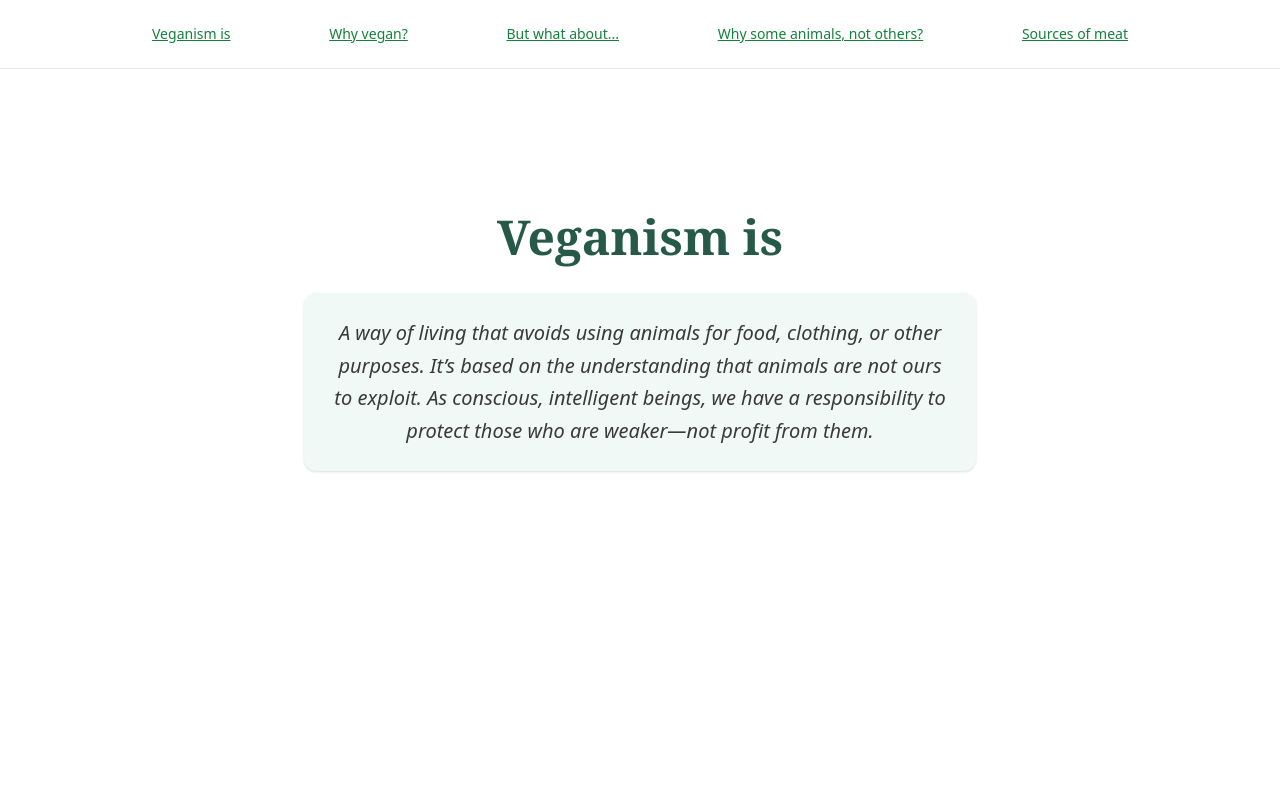
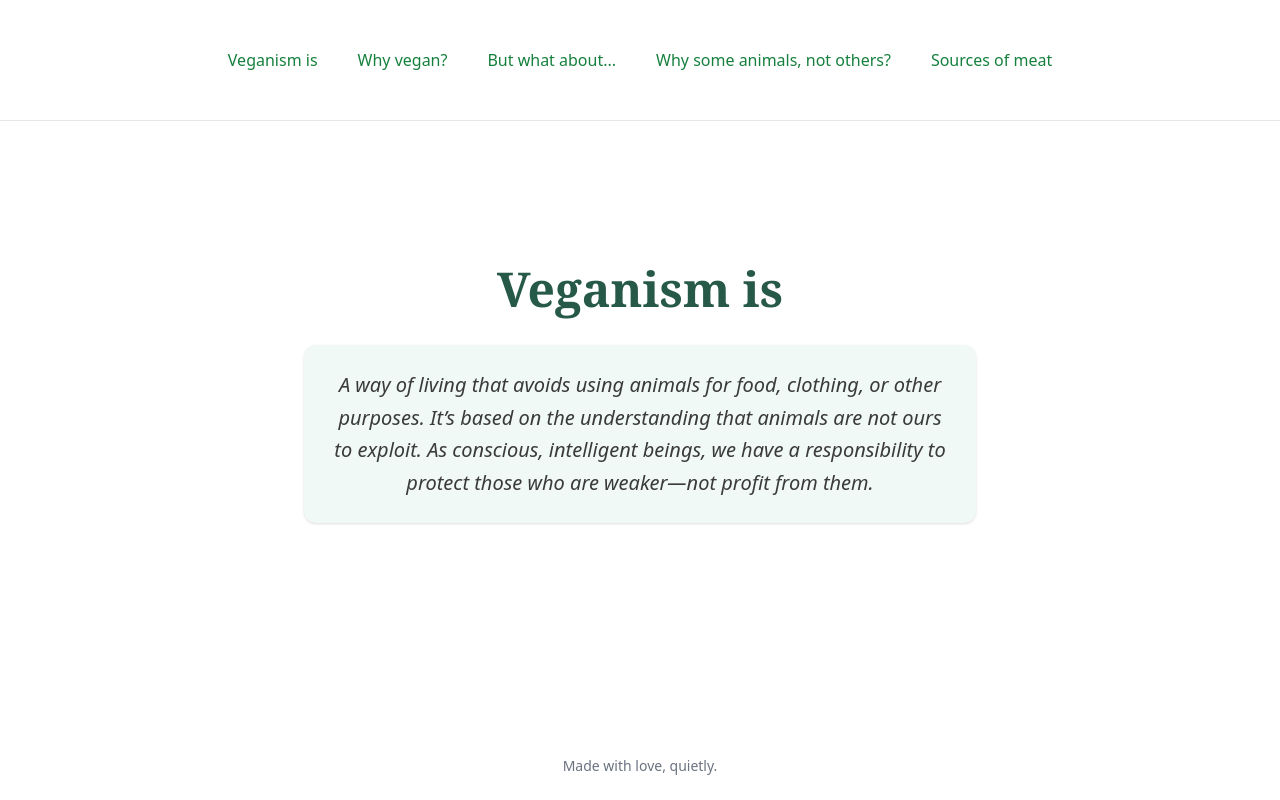
Before and after one commit to FadiStuff/Vegan, a React (Vite) app: page / in a window 1280 px wide. Built offline with nearby package versions, Linux system fonts and the light colour scheme.

Commit message:
nav bar, footer

```diff
--- a/src/Layout.jsx
+++ b/src/Layout.jsx
@@ -4,29 +4,32 @@ import { Link } from "react-router-dom";
 
 export default function Layout({ children }) {
   return (
-    <div className="min-h-screen bg-white text-gray-900">
+    <div className="min-h-screen bg-white text-gray-900 flex flex-col">
       <header className="py-6 border-b border-gray-200 mb-12">
-<nav className="max-w-5xl mx-auto px-6 flex justify-between text-sm">
-          <Link to="/" className="text-green-700 underline">
+        <nav className="max-w-5xl mx-auto px-6 py-6 flex flex-wrap justify-center gap-x-10 gap-y-4 text-base font-medium text-green-700">
+          <Link to="/" className="hover:underline hover:text-green-900 transition">
             Veganism is
           </Link>
-          <Link to="/whyvegan" className="text-green-700 underline">
+          <Link to="/whyvegan" className="hover:underline hover:text-green-900 transition">
             Why vegan?
           </Link>
-          <Link to="/arguments" className="text-green-700 underline">
+          <Link to="/arguments" className="hover:underline hover:text-green-900 transition">
             But what about...
           </Link>
-          <Link to="/why-just-some-animals" className="text-green-700 underline">
-  Why some animals, not others?
-</Link>
-
-          <Link to="/sourcesofmeat" className="text-green-700 underline">
+          <Link to="/why-just-some-animals" className="hover:underline hover:text-green-900 transition">
+            Why some animals, not others?
+          </Link>
+          <Link to="/sourcesofmeat" className="hover:underline hover:text-green-900 transition">
             Sources of meat
           </Link>
         </nav>
       </header>
 
-<main className="max-w-5xl mx-auto px-6 pb-24">{children}</main>
+      <main className="max-w-5xl mx-auto px-6 pb-24 flex-grow">{children}</main>
+
+      <footer className="text-center text-sm text-gray-500 pb-6">
+        Made with love, quietly.
+      </footer>
     </div>
   );
 }
--- a/src/SourcesOfMeat.jsx
+++ b/src/SourcesOfMeat.jsx
@@ -2,8 +2,10 @@ import React, { useState } from "react";
 
 export default function SourcesOfMeat() {
   const [expanded, setExpanded] = useState({
-    factory: false,
-    humane: false,
+    factory: true,
+    humane: true,
+    backyard: true,
+    commonThread: true,
   });
 
   const toggle = (section) =>
--- a/src/WhyJustSomeAnimals.jsx
+++ b/src/WhyJustSomeAnimals.jsx
@@ -2,12 +2,12 @@ import React, { useState } from "react";
 
 export default function WhyJustSomeAnimals() {
   const [expanded, setExpanded] = useState({
-    doublestandard: false,
-    OtherCultures: false,
-    health: false,
-    pet: false,
-    consistency: false,
-    naming: false,
+    doublestandard: true,
+    OtherCultures: true,
+    health: true,
+    pet: true,
+    consistency: true,
+    naming: true,
   });
 
   const toggle = (section) =>
--- a/src/WhyVegan.jsx
+++ b/src/WhyVegan.jsx
@@ -2,9 +2,9 @@ import React, { useState } from "react";
 
 export default function WhyVegan() {
   const [expanded, setExpanded] = useState({
-    ethics: false,
-    environment: false,
-    health: false,
+    ethics: true,
+    environment: true,
+    health: true,
   });
 
   const toggle = (section) =>
```
Also changed, not shown: 3 other files (tests, documents, lock files or other folders).
